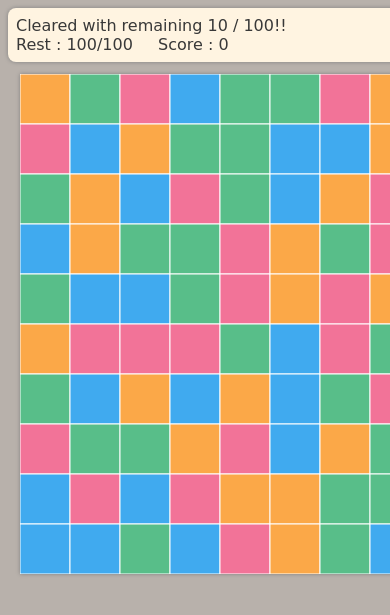
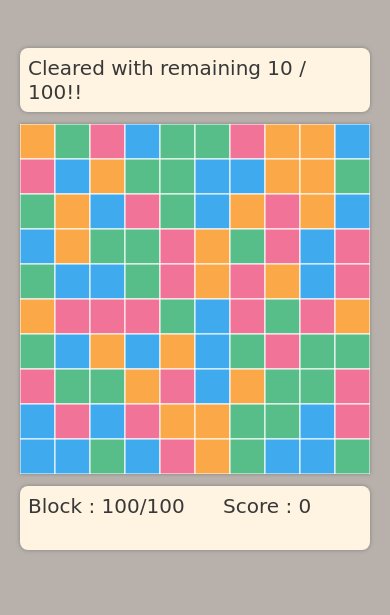
Before and after one commit to tonamao/SameGame, a PHP site: page / in a window 390 px wide; the page is wider, and only the part inside the window is pictured. Shown: the top 615 px of that part. Run offline with PHP 8.4, Linux system fonts and the light colour scheme; some web fonts are replaced.

Commit message:
support responsive ui

```diff
--- a/css/style.css
+++ b/css/style.css
@@ -11,39 +11,72 @@ body {
 }
 
 #game-frame {
-  text-align: center;
-  user-select: none;
+    text-align: center;
+    user-select: none;
+    padding-top: 40px;
 }
 
-#canvas {
+.canvas-parent {
+  width: 350px;
+  height: 350px;
   background: #fff;
   user-select: none;
-  margin: 12px;
+  margin: 12px auto;
   box-shadow: 0 0 4px gray;
 }
 
-#status-bar{
+.status-bar, .rule-bar {
   background: #FFF4E1;
-  width: 500px;
   margin: auto;
   padding: 8px;
   text-align: left;
   border-radius: 8px;
   box-shadow: 0 0 4px gray;
+  width: 350px;
+  font-size: 20px;
 }
 
-.rest{
+.rest, .score, .result {
   display: inline-block;
-  margin-right: 20px;
+  margin-right: 32px;
+  font-size: 20px;
 }
 
-.score{
-  display: inline-block;
-  margin-right: 20px;
+.result {
+  color: #FA776D;
 }
 
-.result{
-  display: inline-block;
-  margin-right: 20px;
-  color: #FA776D;
+/* For PC */
+@media screen and (min-width: 481px) {
+    .canvas-parent {
+        width: 450px;
+        height: 450px;
+    }
+
+    .status-bar, .rule-bar {
+        width: 450px;
+        font-size: 20px;
+    }
+
+    .rest, .score, .result {
+        margin-right: 20px;
+        font-size: 20px;
+    }
 }
+
+@media screen and (min-width: 768px) {
+    .canvas-parent {
+        width: 500px;
+        height: 500px;
+    }
+
+    .status-bar, .rule-bar {
+        width: 500px;
+        font-size: 20px;
+    }
+
+    .rest, .score, .result {
+        margin-right: 20px;
+        font-size: 20px;
+    }
+}
--- a/index.html
+++ b/index.html
@@ -2,19 +2,24 @@
 <html>
   <head>
     <meta charset="UTF-8">
+    <meta name="viewport" content="width=device-width, initial-scale=1, minimum-scale=1, maximum-scale=1, user-scalable=no">
     <title>SameGame</title>
     <link rel="stylesheet" href="css/style.css">
     <link href="https://fonts.googleapis.com/css?family=Baloo+Bhai" rel="stylesheet">
   </head>
   <body>
     <div id="game-frame">
-      <div id="status-bar">
+      <div class="rule-bar">
         <div class="rule">Cleared with remaining <span id="clear-num"></span> / 100!!</div>
-        <div class="rest">Rest : <span id="rest"></span>/<span id="param"></span></div>
+      </div>
+      <div id="canvasParent" class="canvas-parent">
+        <canvas id="canvas"></canvas>
+      </div>
+      <div class="status-bar">
+        <div class="rest">Block : <span id="rest"></span>/<span id="param"></span></div>
         <div class="score">Score : <span id="score"></span></div>
         <div class="result"><span id="result"></span></div>
       </div>
-      <canvas id="canvas" width="500px" height="500px"></canvas>
     </div>
     <script src="js/script.js"></script>
   </body>
--- a/js/script.js
+++ b/js/script.js
@@ -10,15 +10,19 @@
   var clearNum = document.getElementById('clear-num');
 
 
-  var canvas = document.getElementById('canvas');
-  var c = canvas.getContext('2d');
+  var canvasParent = document.getElementById('canvasParent');
+  var canvas       = document.getElementById('canvas');
+  var c            = canvas.getContext('2d');
+  canvas.width     = canvasParent.clientWidth;
+  canvas.height    = canvasParent.clientHeight;
 
-  const BLOCK_SIZE = 50;
+  const BLOCK_SIZE = c.canvas.width / 10;
   const LEVEL = 2
   const BLOCK_COLOR = ['#F27398', '#FBA848', '#58BE89', '#40AAEF', '#a29bfe'];
   const CHECK_COLOR = ['#FAD0DC', '#FDD6AA', '#B0DFC3', '#9AD2F7', '#d1cdff'];
   const FRAME_COLOR = '#FFFFFF';
   const WHITE = '#FFFFFF';
+  const POINT = 50;
 
   var bX = c.canvas.width / BLOCK_SIZE;
   var bY = c.canvas.height / BLOCK_SIZE;
@@ -69,7 +73,6 @@
       c.fillText(cnt, this.x, this.y+10);
     }
   }
-
 
   function init(){
     var cnt = 0;
@@ -225,7 +228,6 @@
     var dltedNum = ALL_SUQUARES - nRest;
     var rateByClick = dltBlocks.length * dltBlocks.length * 0.2;
     var scoreOfSumDltNum = dltedNum * 0.6;
-    const POINT = 50;
 
     scorePoint = dltBlocks.length * POINT * rateByClick + scoreOfSumDltNum;
     return Math.floor(scorePoint);
```
